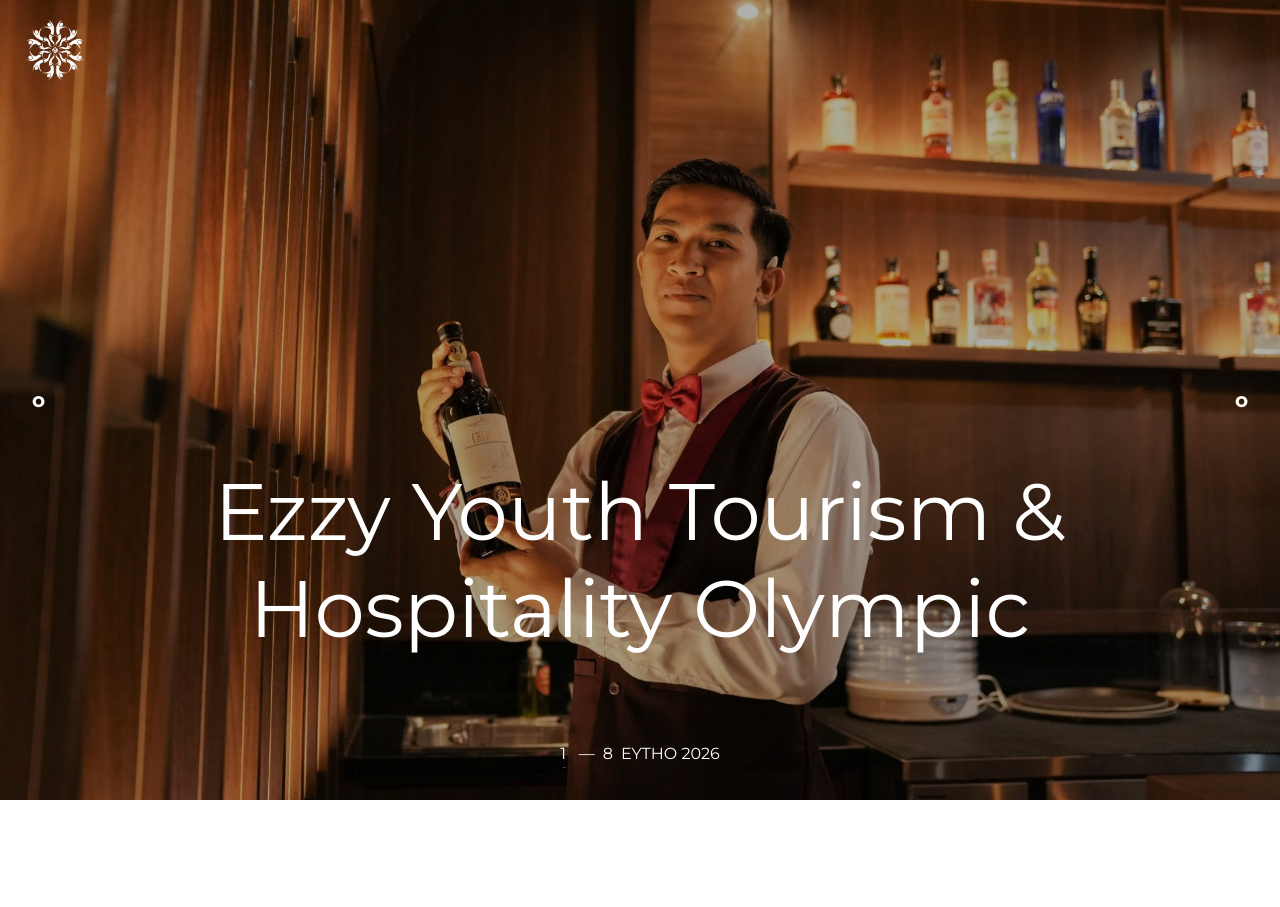
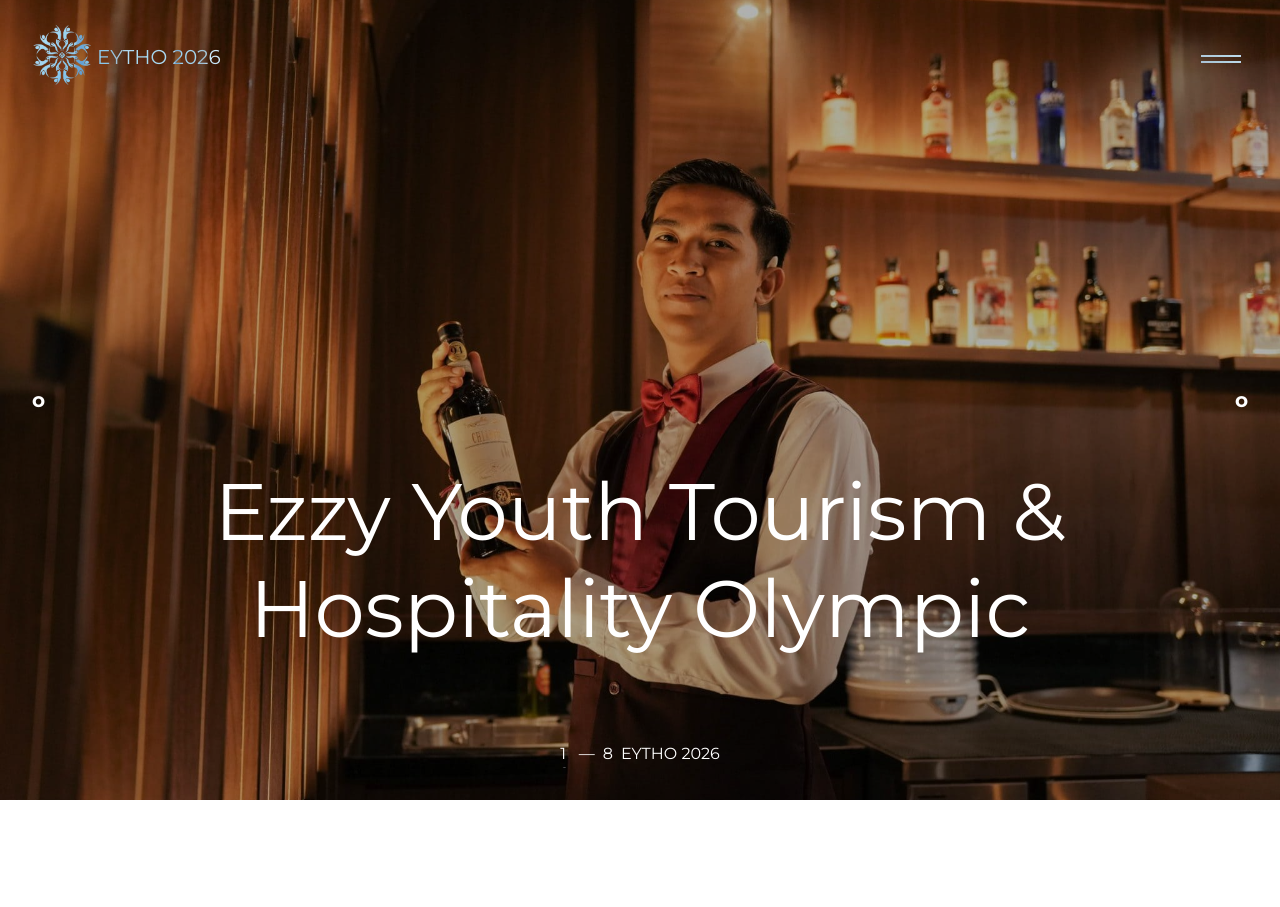
Before and after one commit to WirtzPendragon/eytho-26, a plain HTML site: page index.html in a window 1280 px wide. Shown: the top 907 px of the page. Drawn offline with nearby package versions, Linux system fonts and the light colour scheme; a script that the page names is missing.

Commit message:
nav bar burger

```diff
--- a/css/style.css
+++ b/css/style.css
@@ -1,4 +1,4 @@
-@import url("https://fonts.googleapis.com/css2?family=Inter:ital,opsz,wght@0,14..32,100..900;1,14..32,100..900&family=Montserrat:ital,wght@0,100..900;1,100..900&family=Poppins:ital,wght@0,100;0,200;0,300;0,400;0,500;0,600;0,700;0,800;0,900;1,100;1,200;1,300;1,400;1,500;1,600;1,700;1,800;1,900&family=Roboto:ital,wght@0,100..900;1,100..900&display=swap");
+@import url('https://fonts.googleapis.com/css2?family=Inter:ital,opsz,wght@0,14..32,100..900;1,14..32,100..900&family=Montserrat:ital,wght@0,100..900;1,100..900&family=Poppins:ital,wght@0,100;0,200;0,300;0,400;0,500;0,600;0,700;0,800;0,900;1,100;1,200;1,300;1,400;1,500;1,600;1,700;1,800;1,900&family=Roboto:ital,wght@0,100..900;1,100..900&display=swap');
 
 * {
     margin: 0;
@@ -12,6 +12,7 @@ html,
 body {
     font-family: "Montserrat";
     overflow-x: hidden;
+    background-color: #fff;
 }
 
 #cursor{
@@ -43,31 +44,156 @@ body {
     height: 40%;
 }
 
-
+a {
+    text-decoration: none;
+    color: #fff;
+}
 
 nav {
+    position: fixed;
     width: 100%;
-    position: fixed;
-    z-index: 50;
-    padding: 20px 25px;
+    display: flex;
+    justify-content: space-between;
+    align-items: center;
+    padding: 1.5em 2em;
+    color: #fff;
+    mix-blend-mode: difference;
+    z-index: 11;
 }
 
-.nav-logo {
-    width: 60px;
-    height: 60px;
-    transition:0.2s ease-in-out ;
-    filter: brightness(0);
+nav > div {
+    flex: 1;
 }
 
-.nav-filter {
-    filter:brightness(0) invert(1);
+.info {
+    width: auto;
+    height: auto;
+    display: flex;
+    align-items: center;
+    font-size: 20px;
 }
 
-@media(max-width: 768px) {
+.info p {
+    margin-left: 5px;
+}
 
-    .nav-logo {
-        transition:0.2s ease-in-out ;
+.logo img{
+    width: 60px;
+    height: auto;
+    filter: brightness(0) invert(1);
+}
+
+.toggle-btn {
+    display: flex;
+    justify-content: flex-end;
+}
+
+.burger {
+    display: flex;
+    justify-content: center;
+    align-items: center;
+    padding: 1.75em 2em 1.5em 2em;
+    background: rgba(255, 255, 255, 0);
+    outline: none;
+    border: none;
+    width: 28px;
+    height: 20px;
+    transition: all 250ms ease-out;
+    cursor: pointer;
+}
+
+.burger:before,
+.burger:after {
+    content: "";
+    width: 40px;
+    height: 2px;
+    position: absolute;
+    background: #fff;
+    transition: all 25ms ease-out;
+    will-change: transform;
+}
+
+.burger:before {
+    transform: translateY(-3px);
+}
+
+.burger:after {
+    transform: translateY(3px);
+}
+
+.active.burger:before {
+    transform: translateY(0) rotate(45deg);
+}
+
+.active.burger:after {
+    transform: translateY(0) rotate(-45deg);
+}
+
+.overlay {
+    position: fixed;
+    top: 0;
+    left: 0;
+    width: 100vw;
+    height: 100vh;
+    display: flex;
+    background: #111;
+    clip-path: polygon(0 0, 100% 0, 100% 0, 0 0);
+    will-change: transform;
+    z-index: 10;
+}
+
+.overlay-menu {
+    position: fixed;
+    top: 0;
+    left: 0;
+    width: 100vw;
+    height: 100vh;
+    display: flex;
+    gap: 1em;
+    flex-direction: column;
+    justify-content: center;
+    align-items: center;
+}
+
+.menu-item {
+    display: flex;
+    cursor: pointer;
+    clip-path: polygon(0 0, 100% 0, 100% 100%, 0% 100%);
+}
+
+.menu-item p {
+    position: relative;
+    text-align: center;
+    font-family: "Montserrat";
+    font-size: 7vw;
+    line-height: 90%;
+    will-change: transform;
+    transition: letter-spacing 0.3s;
+}
+
+.menu-item p:hover {
+    letter-spacing: 0.075em;
+}
+
+.menu-item p#active::after {
+    content: "";
+    position: absolute;
+    top: 45%;
+    left: 0;
+    transform: translateY(50%);
+    background: #D92526;
+    width: 0%;
+    height: 12px;
+}
+
+@media(max-width: 900px){
+    .info {
+        font-size: 1;
     }
+}
+
+main {
+    z-index: 0;
 }
 
 .slider {
@@ -501,6 +627,12 @@ nav {
     height: 72px;
 }
 
+.competition-header {
+    width: 100%;
+    display: flex;
+    justify-content: space-between;
+}
+
 .competition-title {
     font-size: 40px;
     font-weight: 600;
--- a/index.html
+++ b/index.html
@@ -9,7 +9,9 @@
 
     <link rel="stylesheet" href="css/style.css?v=2">
     <link rel="stylesheet" href="https://cdnjs.cloudflare.com/ajax/libs/font-awesome/4.7.0/css/font-awesome.min.css">
-
+    <link rel="preconnect" href="https://fonts.googleapis.com">
+<link rel="preconnect" href="https://fonts.gstatic.com" crossorigin>
+<link href="https://fonts.googleapis.com/css2?family=Inter:ital,opsz,wght@0,14..32,100..900;1,14..32,100..900&family=Montserrat:ital,wght@0,100..900;1,100..900&family=Poppins:ital,wght@0,100;0,200;0,300;0,400;0,500;0,600;0,700;0,800;0,900;1,100;1,200;1,300;1,400;1,500;1,600;1,700;1,800;1,900&family=Roboto:ital,wght@0,100..900;1,100..900&display=swap" rel="stylesheet">
 
     </style>
 </head>
@@ -20,11 +22,39 @@
         </div>
     </div>
     <nav>
-        <img src="assets/logo-EYTHO-only-1.png" alt="" class="nav-logo nav-filter">
+        <div class="info">
+            <div  class="logo">
+               <a href=""><img src="assets/logo-EYTHO-only-1.png" alt=""></a>
+            </div>
+            <p>EYTHO 2026</p>
+        </div>
+        <div class="toggle-btn">
+            <button class="burger" onclick="this.classList.toggle('active')"></button>
+        </div>
     </nav>
-    <!-- Content Sections -->
-    <main class="bg-white z-30">
-        <section class="">
+
+    <div class="overlay">
+        <div class="overlay-menu">
+            <div class="menu-item">
+                <p><a id="active" href="#home">HOME</a></p>
+            </div>
+            <div class="menu-item">
+                <p><a href="#about">ABOUT</a></p>
+            </div>
+            <div class="menu-item">
+                <p><a href="#competition">COMPETITION</a></p>
+            </div>
+            <div class="menu-item">
+                <p><a href="#location">LOCATION</a></p>
+            </div>
+            <div class="menu-item">
+                <p><a href="#contact">CONTACT</a></p>
+            </div>
+        </div>
+    </div>
+
+    <main>
+        <section id="home">
             <div class="slider">
                 <div class="slider-images">
                     <div class="img"><img src="assets/department/img1.jpg" alt="" /></div>
@@ -117,9 +147,13 @@
         </section>
 
         <section id="competition">
-            <img src="assets/EYTHO 2026.png" alt="" class="competition-logo">
-            <h1 class="competition-title">Competition</h1>
-            <p class="competition-subtitle">Berikut adalah kategori kompetisi yang diadakan :</p>
+            <div class="competition-header">
+                <div>
+                    <h1 class="competition-title">Competition</h1>
+                    <p class="competition-subtitle">Berikut adalah kategori kompetisi yang diadakan :</p>
+                </div>
+                <img src="assets/EYTHO 2026.png" alt="" class="competition-logo">
+            </div>
             <div class="competition-list">
                 <a href="" class="category first-category">
                     <div class="category-title">
@@ -251,7 +285,7 @@
                 </div>
         </section>
 
-        <footer>
+        <footer id="contact">
             <div class="footer-about">
                 <img src="assets/EYTHO 2026.png" alt="" class="competition-logo-footer">
                 <p>Jl. Hayam Wuruk No.199, Panjer, Denpasar Selatan, Kota Denpasar, Bali 80239</p>
@@ -279,7 +313,56 @@
     <script src="https://cdn.jsdelivr.net/npm/gsap@3.12.7/dist/ScrollTrigger.min.js"></script>
     <script src="js/script.js"></script>
     <script src="js/gsap.js"></script>
-    <script src="js/CustomEase.min.js"></script>\
+    <script src="js/CustomEase.min.js"></script>
+    <script src="js/CSSRulePlugin.min.js"></script>
+
+    <script>
+        document.addEventListener("DOMContentLoaded", function () {
+            let activeItemIndicator = CSSRulePlugin.getRule(".menu-item p#active::after");
+            const toggleButton = document.querySelector(".burger");
+            let isOpen = false;
+
+            gsap.set(".menu-item p", {y: 225});
+
+            const timeline = gsap.timeline({paused: true});
+
+            timeline.to(".overlay", {
+                duration: 1.5,
+                clipPath: "polygon(0% 0%, 100% 0%, 100% 100%, 0% 100%)",
+                ease: "power4.inOut"
+            });
+
+            timeline.to(".menu-item p", {
+                duration: 1.5,
+                y: 0,
+                stagger: 0.2,
+                ease: "power4.out"
+        }, "-=1");
+
+        timeline.to(activeItemIndicator, {
+            width: "100%",
+            duration: 0,
+            ease: "power4.out",
+            delay: 0.5
+        }, "<");
+
+        timeline.to(".sub-nav", {
+            bottom: "10%",
+            opacity: 1,
+            duration: 0.5,
+            delay: 0.5
+        }, "<");
+
+        toggleButton.addEventListener("click", function(){
+            if (isOpen) {
+                timeline.reverse();
+            } else {
+                timeline.play();
+            }
+            isOpen = !isOpen;
+        })
+        })
+    </script>
 
     <script>
         document.addEventListener("DOMContentLoaded", () => {
--- a/js/script.js
+++ /dev/null
@@ -1,9 +0,0 @@
-document.addEventListener('scroll', () => {
-    const navLogo = document.querySelector('.nav-logo');
-
-    if (window.scrollY > 627){
-        navLogo.classList.remove('nav-filter');
-    } else {
-        navLogo.classList.add('nav-filter');
-    }
-});
```
Also changed, not shown: js/CSSRulePlugin.min.js (added, +10 -0 lines).
